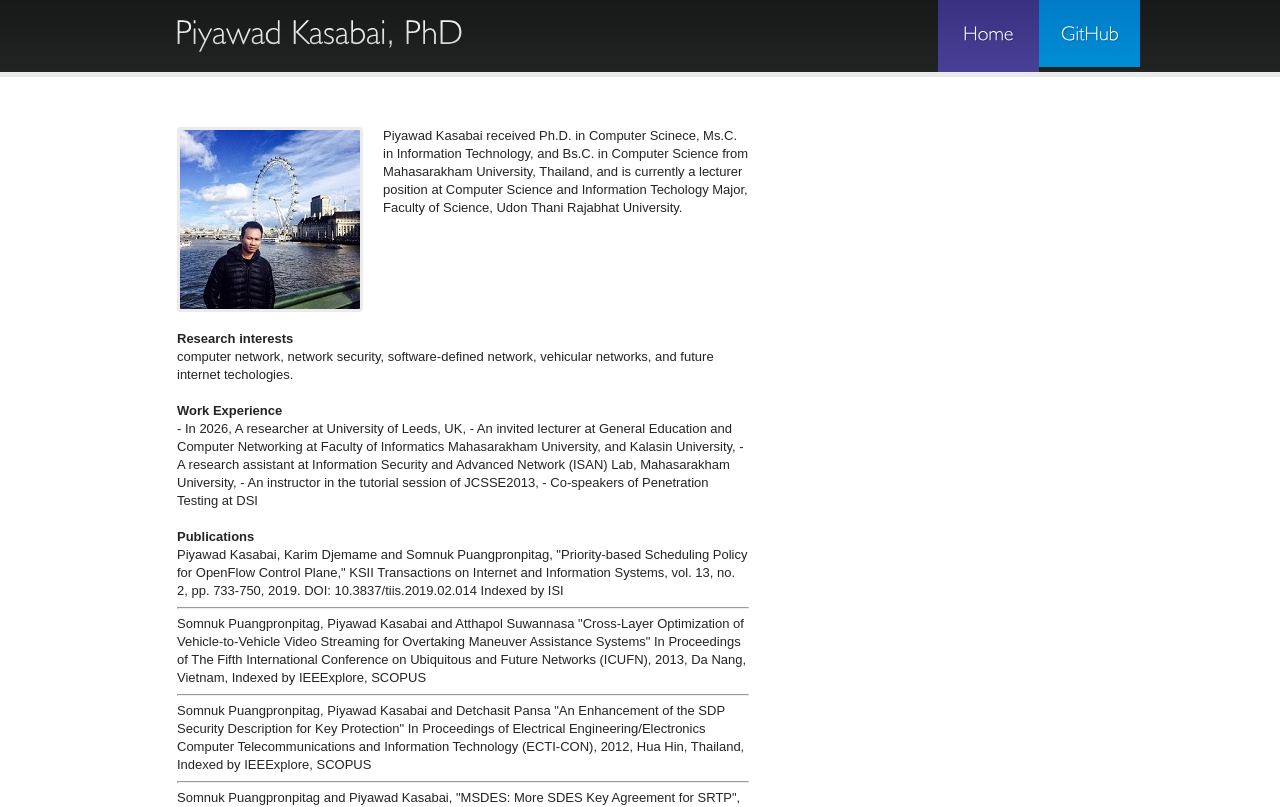
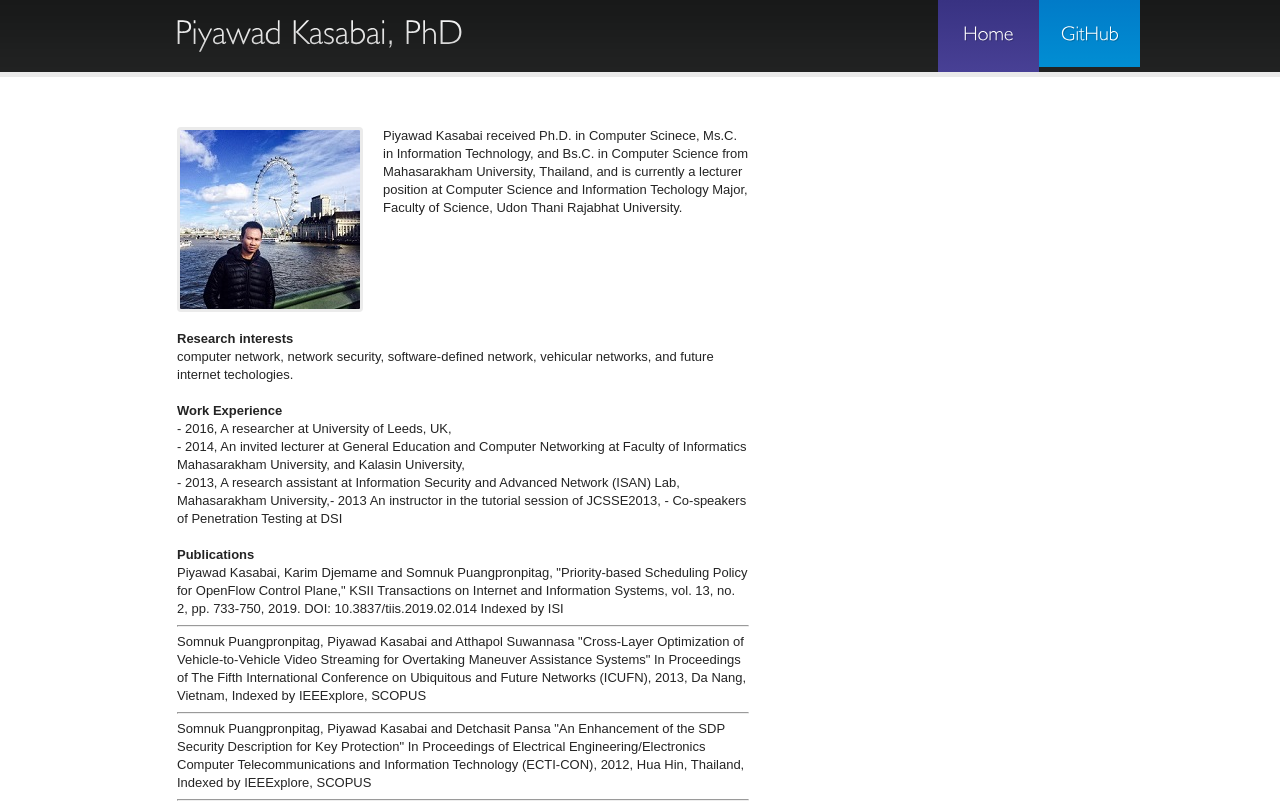
Before and after one commit to piyk/piyk.github.io, a plain HTML site: page index.html in a window 1280 px wide. Shown: the top 807 px of the page. Drawn offline with Linux system fonts and the light colour scheme.

Commit message:
Update index.html

```diff
--- a/index.html
+++ b/index.html
@@ -127,7 +127,7 @@
 
 
 <p>
-    <strong> Work Experience</strong>  <br> - In 2026, A researcher at University of Leeds, UK, - An invited lecturer at General Education and Computer Networking at Faculty of Informatics Mahasarakham University, and Kalasin University, - A research assistant at Information Security and Advanced Network (ISAN) Lab, Mahasarakham University, - An instructor in the tutorial session of JCSSE2013,  - Co-speakers of Penetration Testing at DSI
+    <strong> Work Experience</strong>  <br> -  2016, A researcher at University of Leeds, UK, <br>- 2014, An invited lecturer at General Education and Computer Networking at Faculty of Informatics Mahasarakham University, and Kalasin University,<br>- 2013, A research assistant at Information Security and Advanced Network (ISAN) Lab, Mahasarakham University,<bt>- 2013 An instructor in the tutorial session of JCSSE2013,  - Co-speakers of Penetration Testing at DSI
 
   </p>
 
```
